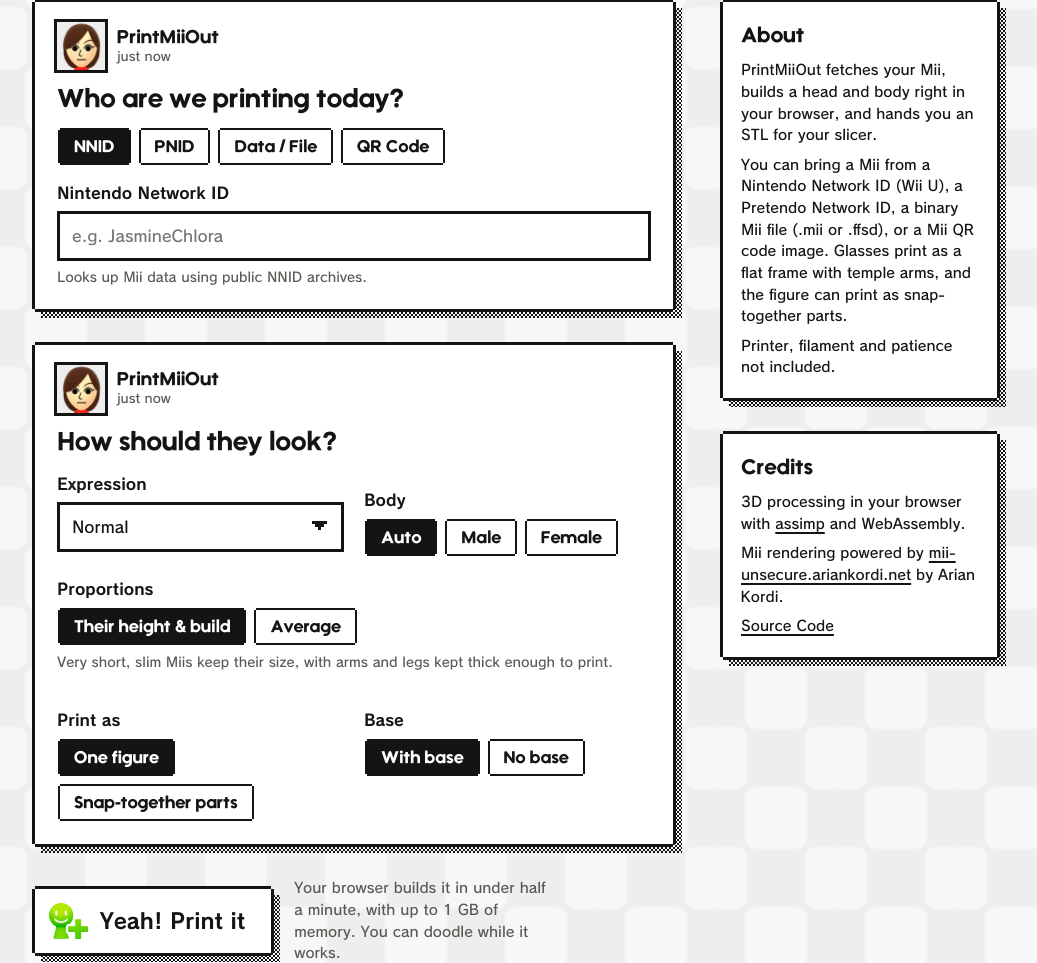
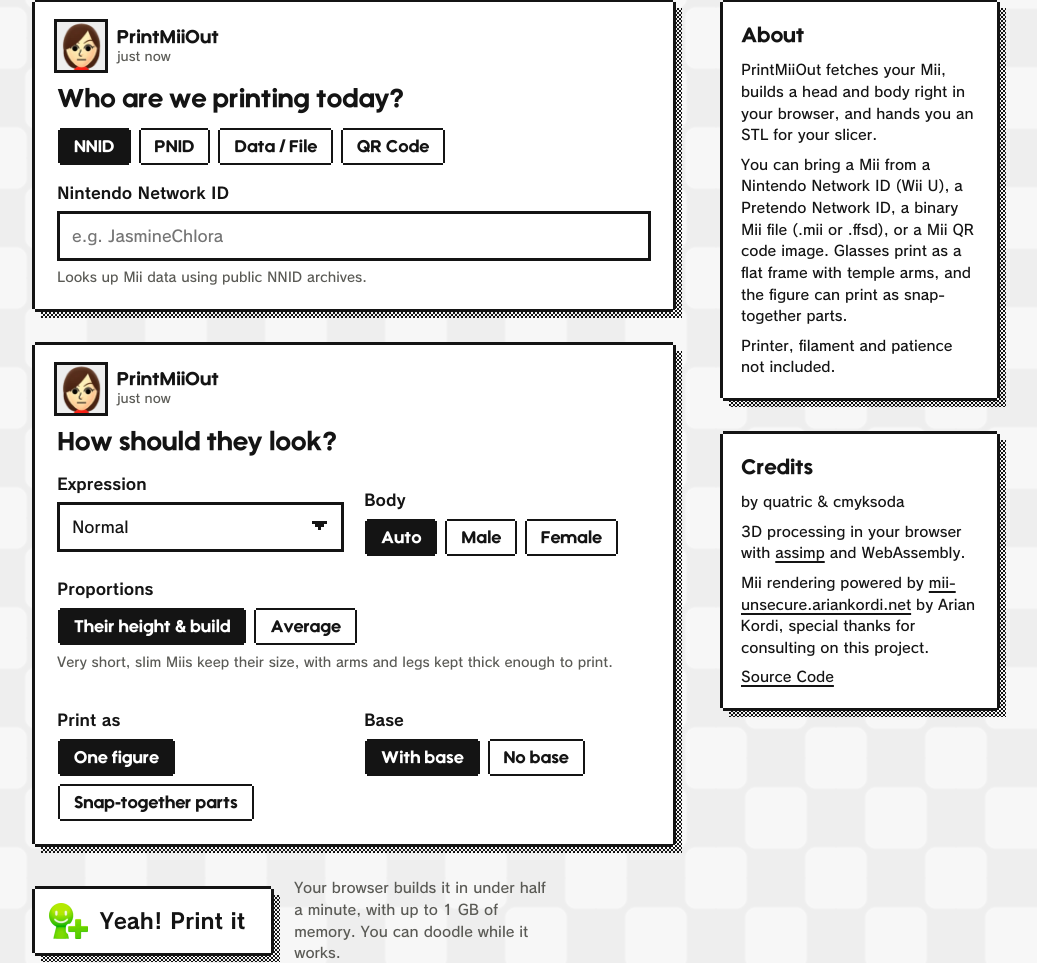
Before and after one commit to quatric/PrintMiiOut, a Flask app: page / in a window 1280 px wide. Shown: the part 322-1285 px from the top of the page, without its empty margins (124-1161 px from the left). Run offline with Flask 3, Linux system fonts and the light colour scheme; some libraries are stand-ins or nearby versions.

Commit message:
Update credits and follow system theme by default

```diff
--- a/templates/index.html
+++ b/templates/index.html
@@ -660,8 +660,9 @@
     </section>
     <section class="px">
       <h2>Credits</h2>
+      <p>by quatric &amp; cmyksoda</p>
       <p>3D processing in your browser with <a href="https://github.com/assimp/assimp" target="_blank" rel="noopener">assimp</a> and WebAssembly.</p>
-      <p>Mii rendering powered by <a href="https://mii-unsecure.ariankordi.net/" target="_blank" rel="noopener">mii-unsecure.ariankordi.net</a> by Arian Kordi.</p>
+      <p>Mii rendering powered by <a href="https://mii-unsecure.ariankordi.net/" target="_blank" rel="noopener">mii-unsecure.ariankordi.net</a> by Arian Kordi, special thanks for consulting on this project.</p>
       <p><a href="https://github.com/quatric/PrintMiiOut/" target="_blank" rel="noopener">Source Code</a></p>
     </section>
   </aside>
@@ -1064,8 +1065,12 @@
   themeToggle.addEventListener('click', () => {
     const dark = document.documentElement.dataset.theme !== 'dark';
     applyTheme(dark);
-    savedTheme = dark ? 'dark' : 'light';
-    try { localStorage.setItem('printmiiout-theme', savedTheme); } catch (_) {}
+    // Matching the system theme means "auto", so drop the override.
+    savedTheme = dark === matchMedia('(prefers-color-scheme: dark)').matches ? null : (dark ? 'dark' : 'light');
+    try {
+      if (savedTheme) localStorage.setItem('printmiiout-theme', savedTheme);
+      else localStorage.removeItem('printmiiout-theme');
+    } catch (_) {}
   });
   matchMedia('(prefers-color-scheme: dark)').addEventListener('change', e => {
     if (!savedTheme) applyTheme(e.matches);
```
